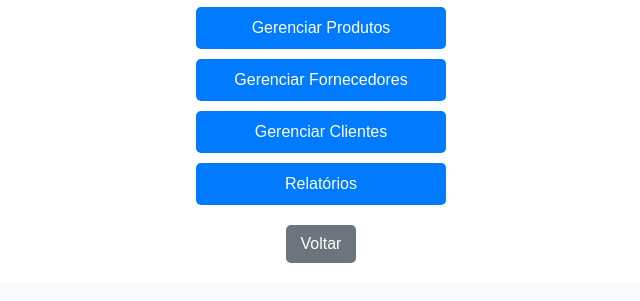
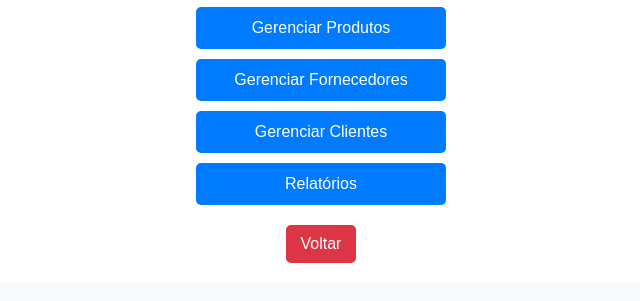
Before and after one commit to GustavoAbreuuu/SuperMarket---Project, a website: page public/pages/menu.html in a window 1280 px wide. Shown: the part 133-434 px from the top of the page, without its empty margins (339-979 px from the left). Drawn offline with Linux system fonts and the light colour scheme.

Commit message:
Apply style to cancel button

```diff
--- a/public/css/style.css
+++ b/public/css/style.css
@@ -113,8 +113,8 @@ button.register { background-color: #007bff; color: white; }
 button.save     { background-color: #28a745; color: white; }
 button.edit     { background-color: #ffc107; color: white; }
 button.delete   { background-color: #dc3545; color: white; }
-button.cancel   { background-color: #6c757d; color: white; }
-button.cancel:hover { background-color: #5a6268; }
+button.cancel   { background-color: #dc3545; color: white; }
+button.cancel:hover { background-color: #c82333; }
 
 .botoes-acao {
   display: flex;
```
